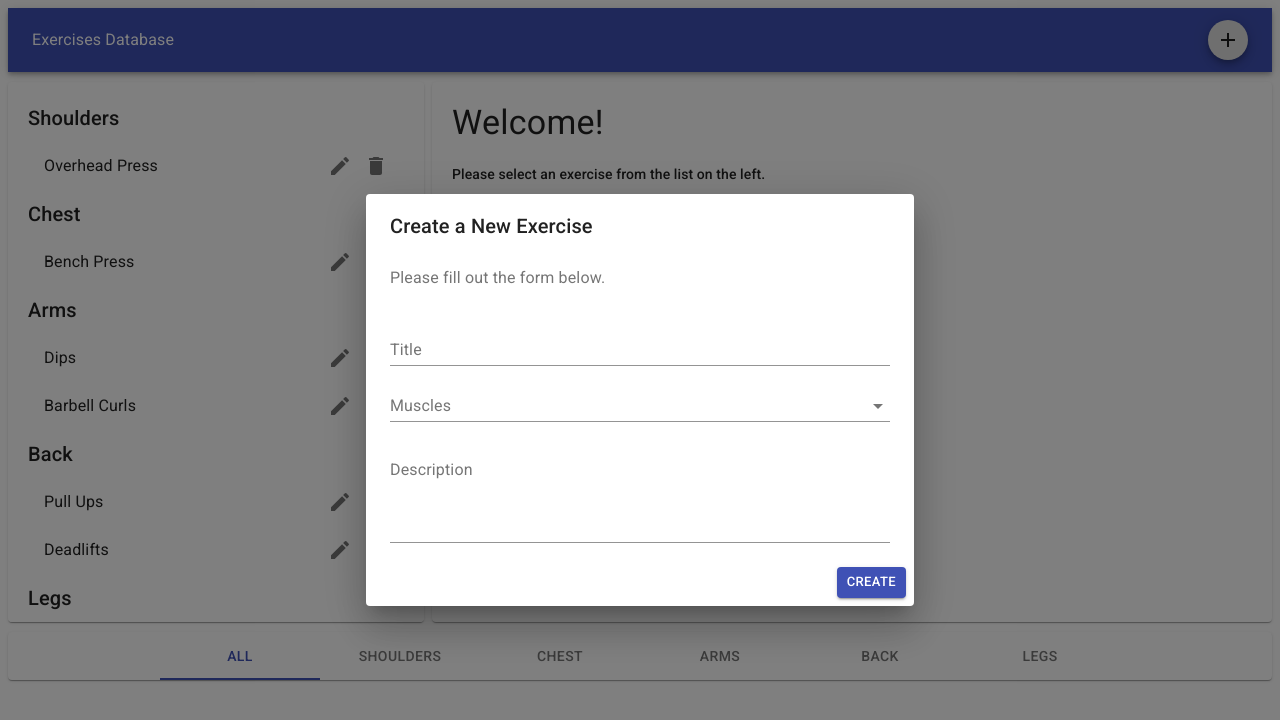
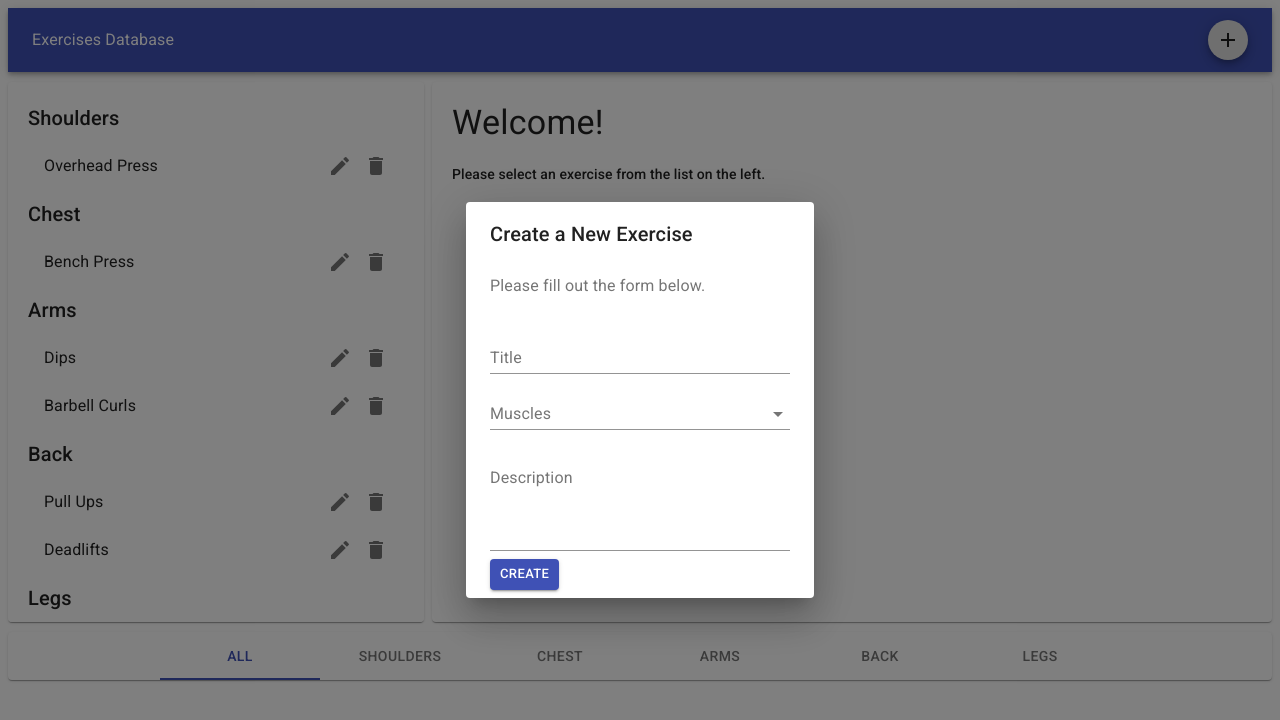
Before and after one commit to naveen-pete/react-apps, a React (Create React App) app in the folder fitness-app/: page / in a window 1280 px wide. Both pictures are taken after a click on the button 1228 px from the left and 40 px from the top of the page. Shown: the top 720 px of the page. Built offline with nearby package versions, Linux system fonts and the light colour scheme.

Commit message:
add update functionality to the app, refactor the app to reuse code

```diff
--- a/fitness-app/src/components/App.js
+++ b/fitness-app/src/components/App.js
@@ -23,33 +23,46 @@ class App extends Component {
     }, initExercises));
   }
 
-  handleCategorySelect = category => {
+  handleCategorySelect = category =>
     this.setState({ category });
-  }
 
-  handleExerciseSelect = id => {
+  handleExerciseSelect = id =>
     this.setState(({ exercises }) => ({
-      exercise: exercises.find(e => e.id === id)
+      exercise: exercises.find(e => e.id === id),
+      editMode: false
     }));
-  }
 
-  handleExerciseCreate = exercise => {
+  handleExerciseCreate = exercise =>
     this.setState(({ exercises }) => ({
       exercises: [
         ...exercises,
         exercise
       ]
     }));
-  }
 
-  handleExerciseDelete = id => {
+  handleExerciseDelete = id =>
     this.setState(({ exercises }) => ({
-      exercises: exercises.filter(ex => ex.id !== id)
+      exercises: exercises.filter(e => e.id !== id),
+      editMode: false,
+      exercise: {}
     }));
-  }
+
+  handleExerciseEdit = id =>
+    this.setState(({ exercises }) => ({
+      exercise: exercises.find(e => e.id === id),
+      editMode: true
+    }));
+
+  handleExerciseEditSubmit = exercise =>
+    this.setState(({ exercises }) => ({
+      exercises: exercises.map(e => e.id === exercise.id
+        ? { ...exercise } : { ...e }),
+      exercise,
+      editMode: false
+    }));
 
   render() {
-    const { category, exercise } = this.state;
+    const { category, exercise, editMode } = this.state;
     const exercises = this.getExercisesByMuscles();
     return (
       <Fragment>
@@ -63,6 +76,10 @@ class App extends Component {
           category={category}
           onExerciseSelect={this.handleExerciseSelect}
           onExerciseDelete={this.handleExerciseDelete}
+          onExerciseEdit={this.handleExerciseEdit}
+          editMode={editMode}
+          categories={muscles}
+          onExerciseEditSubmit={this.handleExerciseEditSubmit}
         />
         <Footer
           category={category}
--- /dev/null
+++ b/fitness-app/src/components/exercises/Dialog.js
@@ -0,0 +1,57 @@
+import React, { Component, Fragment } from 'react';
+import {
+  Dialog,
+  DialogContent,
+  DialogContentText,
+  DialogTitle,
+  Fab
+} from '@material-ui/core';
+import AddIcon from '@material-ui/icons/Add';
+import Form from './Form';
+
+export default class extends Component {
+  state = {
+    open: false
+  }
+
+  handleToggle = () => {
+    this.setState({
+      open: !this.state.open
+    });
+  }
+
+  handleExerciseSubmit = exercise => {
+    this.handleToggle();
+    this.props.onExerciseCreate(exercise);
+  }
+
+  render() {
+    const { open } = this.state;
+    const { categories } = this.props;
+
+    return <Fragment>
+      <Fab size="small" onClick={this.handleToggle}>
+        <AddIcon />
+      </Fab>
+      <Dialog
+        open={open}
+        onClose={this.handleToggle}
+      >
+        <DialogTitle id="form-dialog-title">
+          Create a New Exercise
+        </DialogTitle>
+        <DialogContent>
+          <DialogContentText>
+            Please fill out the form below.
+          </DialogContentText>
+
+          <Form
+            categories={categories}
+            onExerciseSubmit={this.handleExerciseSubmit}
+          />
+
+        </DialogContent>
+      </Dialog>
+    </Fragment>;
+  }
+}
--- /dev/null
+++ b/fitness-app/src/components/exercises/Form.js
@@ -0,0 +1,112 @@
+import React, { Component } from 'react';
+import {
+  Button,
+  TextField,
+  FormControl,
+  InputLabel,
+  Select,
+  MenuItem
+} from '@material-ui/core';
+
+const styles = {
+  formControl: {
+    width: 300
+  }
+};
+
+class Form extends Component {
+  state = this.getInitState();
+
+  getInitState() {
+    const { exercise } = this.props;
+
+    return exercise ? exercise : {
+      title: '',
+      description: '',
+      muscles: ''
+    }
+  }
+
+  static getDerivedStateFromProps(props, state) {
+    const { exercise } = props;
+    if (!exercise) {
+      return null;
+    }
+
+    const { id, title, description, muscles } = exercise;
+    if (id !== state.id) {
+      return {
+        id,
+        title,
+        description,
+        muscles
+      };
+    }
+
+    return null;
+  }
+
+  handleChange = name => ({ target: { value } }) =>
+    this.setState({
+      [name]: value
+    });
+
+  handleSubmit = () => {
+    this.props.onExerciseSubmit({
+      id: this.state.title.toLowerCase().replace(/ /g, '-'),
+      ...this.state
+    });
+
+    this.setState(this.getInitState());
+  }
+
+  render() {
+    const { title, description, muscles } = this.state;
+    const { categories, exercise } = this.props;
+
+    return <form>
+      <TextField
+        label="Title"
+        value={title}
+        onChange={this.handleChange('title')}
+        margin="normal"
+        style={styles.formControl}
+      />
+      <br />
+      <FormControl style={styles.formControl}>
+        <InputLabel htmlFor="muscles">Muscles</InputLabel>
+        <Select
+          value={muscles}
+          onChange={this.handleChange('muscles')}
+        >
+          {categories.map(category => (
+            <MenuItem key={category} value={category}>
+              {category}
+            </MenuItem>)
+          )}
+        </Select>
+      </FormControl>
+      <br />
+      <TextField
+        label="Description"
+        multiline
+        rows="4"
+        value={description}
+        onChange={this.handleChange('description')}
+        margin="normal"
+        style={styles.formControl}
+      />
+      <br />
+      <Button
+        onClick={this.handleSubmit}
+        color="primary"
+        variant="contained"
+        size="small"
+      >
+        {exercise ? 'Edit' : 'Create'}
+      </Button>
+    </form>;
+  }
+}
+
+export default Form;
--- a/fitness-app/src/components/exercises/dialogs/Create.js
+++ /dev/null
@@ -1,132 +0,0 @@
-import React, { Component, Fragment } from 'react';
-import {
-  Button,
-  TextField,
-  Dialog,
-  DialogActions,
-  DialogContent,
-  DialogContentText,
-  DialogTitle,
-  FormControl,
-  InputLabel,
-  Select,
-  MenuItem
-} from '@material-ui/core';
-import Fab from '@material-ui/core/Fab';
-import AddIcon from '@material-ui/icons/Add';
-
-const styles = {
-  formControl: {
-    width: 500
-  }
-};
-
-export default class extends Component {
-  state = {
-    open: false,
-    exercise: {
-      title: '',
-      description: '',
-      muscles: ''
-    }
-  }
-
-  handleToggle = () => {
-    this.setState({
-      open: !this.state.open
-    });
-  }
-
-  handleChange = name => ({ target: { value } }) => {
-    this.setState(prevState => ({
-      exercise: {
-        ...prevState.exercise,
-        [name]: value
-      }
-    }));
-  }
-
-  handleSubmit = () => {
-    const { exercise } = this.state;
-    this.props.onExerciseCreate({
-      ...exercise,
-      id: exercise.title.toLowerCase().replace(/ /g, '-')
-    });
-
-    this.setState({
-      open: false,
-      exercise: {
-        title: '',
-        description: '',
-        muscles: ''
-      }
-    });
-  }
-
-  render() {
-    const { open, exercise: { title, description, muscles } } = this.state;
-    const { categories } = this.props;
-
-    return <Fragment>
-      <Fab size="small" onClick={this.handleToggle}>
-        <AddIcon />
-      </Fab>
-      <Dialog
-        open={open}
-        onClose={this.handleToggle}
-      >
-        <DialogTitle id="form-dialog-title">
-          Create a New Exercise
-        </DialogTitle>
-        <DialogContent>
-          <DialogContentText>
-            Please fill out the form below.
-          </DialogContentText>
-          <form>
-            <TextField
-              label="Title"
-              value={title}
-              onChange={this.handleChange('title')}
-              margin="normal"
-              style={styles.formControl}
-            />
-            <br />
-            <FormControl style={styles.formControl}>
-              <InputLabel htmlFor="muscles">Muscles</InputLabel>
-              <Select
-                value={muscles}
-                onChange={this.handleChange('muscles')}
-              >
-                {categories.map(category => (
-                  <MenuItem key={category} value={category}>
-                    {category}
-                  </MenuItem>)
-                )}
-              </Select>
-            </FormControl>
-            <br />
-            <TextField
-              label="Description"
-              multiline
-              rows="4"
-              value={description}
-              onChange={this.handleChange('description')}
-              margin="normal"
-              style={styles.formControl}
-            />
-          </form>
-        </DialogContent>
-        <DialogActions>
-          <Button
-            onClick={this.handleSubmit}
-            color="primary"
-            variant="contained"
-            size="small"
-          >
-            Create
-          </Button>
-        </DialogActions>
-      </Dialog>
-    </Fragment>;
-  }
-}
--- a/fitness-app/src/components/exercises/index.js
+++ b/fitness-app/src/components/exercises/index.js
@@ -10,6 +10,7 @@ import {
   IconButton
 } from '@material-ui/core';
 import { Delete, Edit } from "@material-ui/icons";
+import Form from './Form';
 
 const styles = {
   paper: {
@@ -32,11 +33,16 @@ const Exercises = ({
   category,
   onExerciseSelect,
   onExerciseDelete,
+  onExerciseEdit,
+  onExerciseEditSubmit,
   exercise: {
     id,
     title = 'Welcome!',
     description = 'Please select an exercise from the list on the left.'
-  }
+  },
+  exercise,
+  editMode,
+  categories
 }) => {
   return (
     <Grid container spacing={1}>
@@ -60,7 +66,7 @@ const Exercises = ({
                       <ListItemText primary={title} />
 
                       <ListItemSecondaryAction>
-                        <IconButton edge="end" onClick={() => onExerciseDelete(id)}>
+                        <IconButton edge="end" onClick={() => onExerciseEdit(id)}>
                           <Edit />
                         </IconButton>
                         <IconButton edge="end" onClick={() => onExerciseDelete(id)}>
@@ -77,12 +83,22 @@ const Exercises = ({
       </Grid>
       <Grid item sm={8}>
         <Paper style={styles.paper}>
+          {
+            editMode
+              ? <Form
+                categories={categories}
+                onExerciseSubmit={onExerciseEditSubmit}
+                exercise={exercise}
+              />
+              : <Fragment>
                 <Typography variant="h4">
                   {title}
                 </Typography>
                 <Typography variant="subtitle2" style={styles.subtitle}>
                   {description}
                 </Typography>
+              </Fragment>
+          }
         </Paper>
       </Grid>
     </Grid>
--- a/fitness-app/src/components/layouts/Header.js
+++ b/fitness-app/src/components/layouts/Header.js
@@ -1,6 +1,6 @@
 import React from 'react';
 import { AppBar, Toolbar, Typography } from '@material-ui/core';
-import CreateDialog from '../exercises/dialogs/Create';
+import CreateDialog from '../exercises/Dialog';
 
 const Header = ({ categories, onExerciseCreate }) => {
   return (
```
Lines whose indentation alone changed are shown as unchanged.
